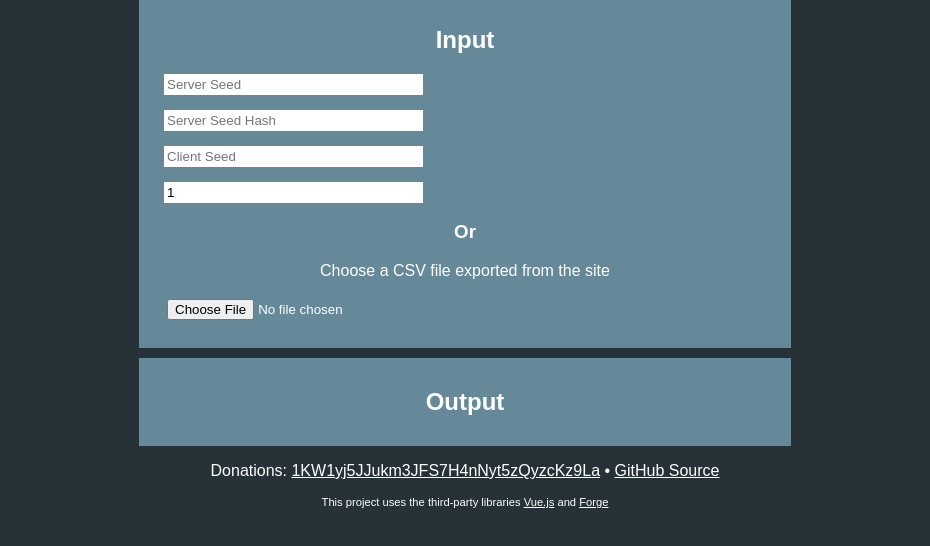
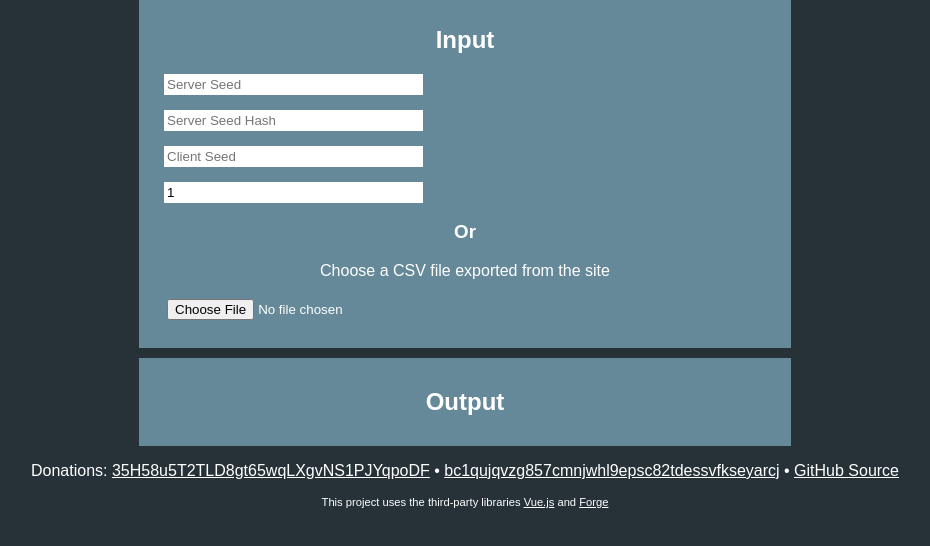
Before and after one commit to RGBKey/yolodice-verifier, a plain HTML site: page index.html in a window 1280 px wide. Shown: the part 84-630 px from the top of the page, without its empty margins (175-1105 px from the left). Drawn offline with nearby package versions, Linux system fonts and the light colour scheme.

Commit message:
Change donation address to SegWit

```diff
--- a/index.html
+++ b/index.html
@@ -61,7 +61,7 @@
                 </table>
             </div>
         </div>
-        <p class="donation">Donations: <a href="bitcoin:1KW1yj5JJukm3JFS7H4nNyt5zQyzcKz9La?label=YOLOdice%20Verifier%20Donation">1KW1yj5JJukm3JFS7H4nNyt5zQyzcKz9La</a> &bull; <a href="https://github.com/RGBKey/yolodice-verifier">GitHub Source</a></p>
+        <p class="donation">Donations: <a href="bitcoin:35H58u5T2TLD8gt65wqLXgvNS1PJYqpoDF?label=YOLOdice%20Verifier%20Donation">35H58u5T2TLD8gt65wqLXgvNS1PJYqpoDF</a> &bull; <a href="bitcoin:bc1qujqvzg857cmnjwhl9epsc82tdessvfkseyarcj?label=YOLOdice%20Verifier%20Donation">bc1qujqvzg857cmnjwhl9epsc82tdessvfkseyarcj</a> &bull; <a href="https://github.com/RGBKey/yolodice-verifier">GitHub Source</a></p>
         <p class="attrib">This project uses the third-party libraries <a href="https://vuejs.org/">Vue.js</a> and <a href="https://github.com/digitalbazaar/forge">Forge</a></p>
         <script src="main.js"></script>
     </body>
```
